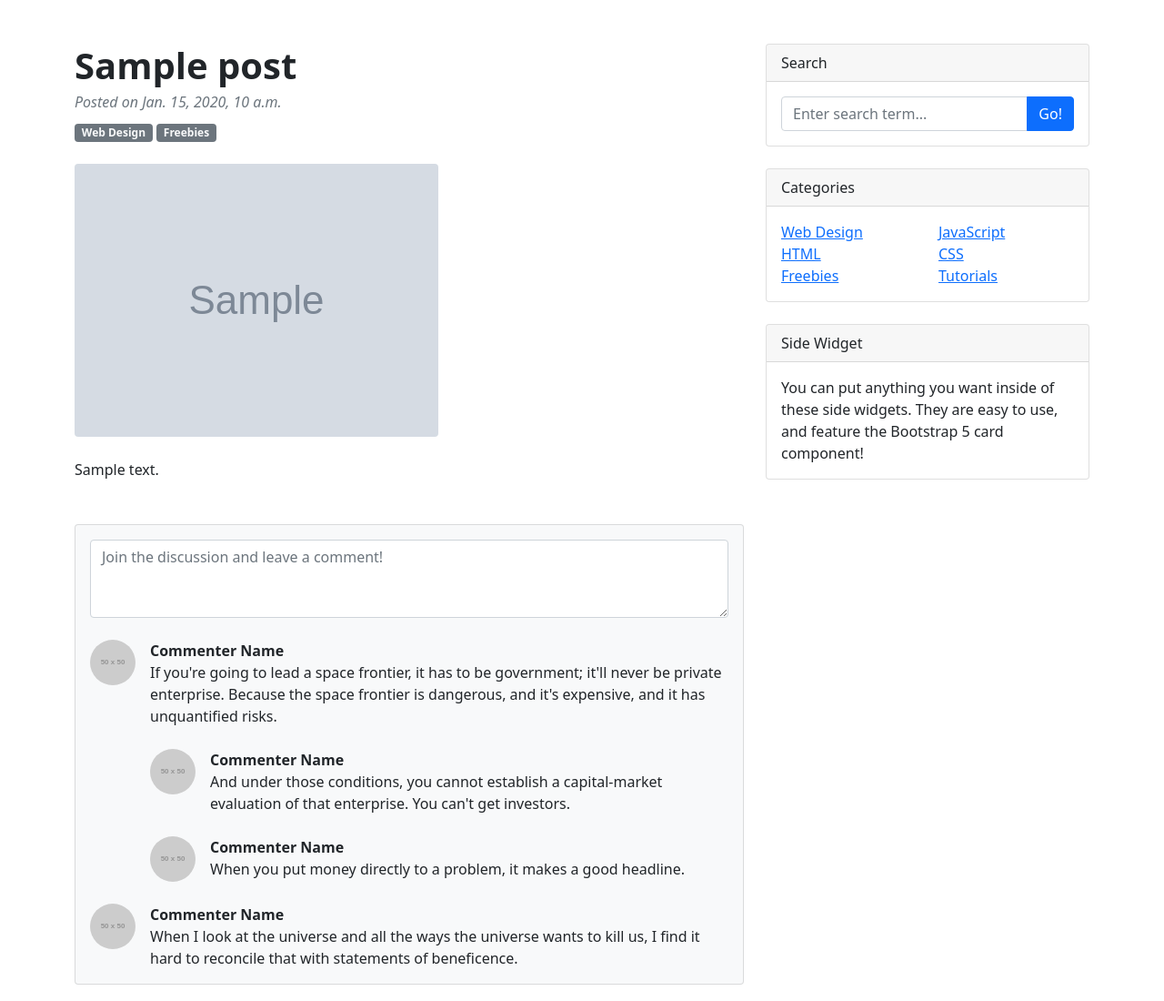
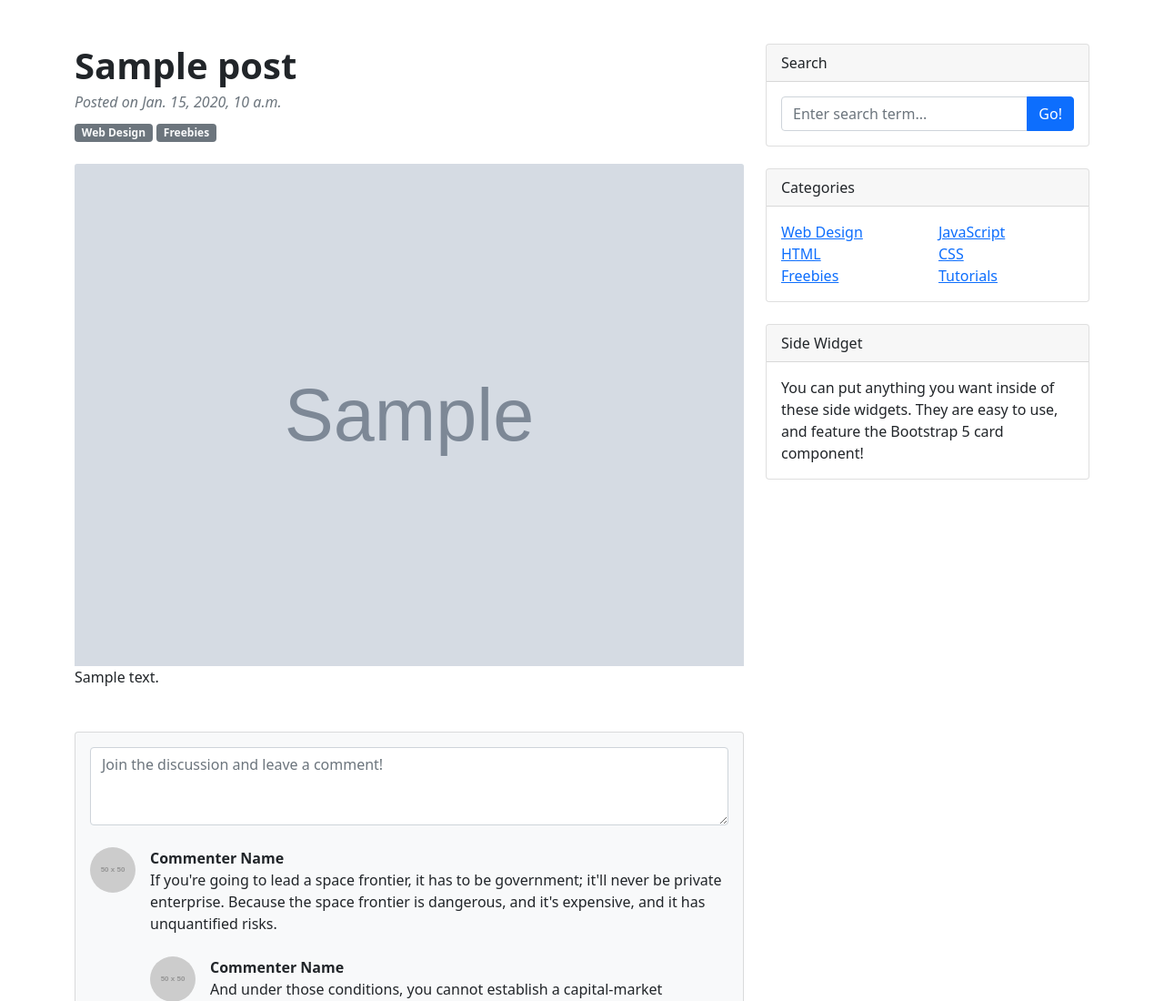
Before and after one commit to joon9912/do_it_django_a_to_z, a Django app: template blog/templates/blog/post_detail.html in a window 1280 px wide. Shown: the part 112-1212 px from the top of the page at 91% size. Run offline with Django 4.2, Linux system fonts and the light colour scheme; tables that the repository leaves empty hold one stand-in row (values such as "Sample post"); the template is opened without the code that fills it: values that come from a table or form of the project are taken from there, most other values are stand-ins (such as "Sample title", 1, 10 or a date in 2020); grey boxes marked "Sample" are stand-in pictures; grey boxes labelled with a size stand in for pictures from a placeholder-image service; some libraries are stand-ins or nearby versions.

Commit message:
포스트 목록, 상세 페이지에서 대표 이미지 없을 때 문제 해결

```diff
--- a/blog/templates/blog/post_detail.html
+++ b/blog/templates/blog/post_detail.html
@@ -47,7 +47,11 @@
                             <a class="badge bg-secondary text-decoration-none link-light" href="#!">Freebies</a>
                         </header>
                         <!-- Preview image figure-->
-                        <figure class="mb-4"><img class="img-fluid rounded" src="{{ post.head_image.url }}" alt="..." /></figure>
+                        {% if p.head_image %}
+                            <img class="card-img-top" src="{{ p.head_image.url }}" alt="{{ p }} head image" />
+                        {% else %}
+                            <img class="card-img-top" src="https://picsum.photos/seed/{{ p.id }}/800/200" alt="random_image">
+                        {% endif %}
                         <!-- Post content-->
                         <section class="mb-5">
                             <p>{{ post.content }}</p>
--- a/blog/templates/blog/post_list.html
+++ b/blog/templates/blog/post_list.html
@@ -81,7 +81,11 @@
                     {% for p in post_list %}
                     <!-- Blog Post -->
                     <div class="card mb-4">
-                        <a href="#!"><img class="card-img-top" src="{{ p.head_image.url }}" alt="..." /></a>
+                        {% if p.head_image %}
+                            <a href="#!"><img class="card-img-top" src="{{ p.head_image.url }}" alt="{{ p }} head image" /></a>
+                        {% else %}
+                            <img class="card-img-top" src="https://picsum.photos/seed/{{ p.id }}/800/200" alt="random_image">
+                        {% endif %}
                         <div class="card-body">
                             <h2 class="card-title h4">{{ p.title }}</h2>
                             <p class="card-text">{{ p.content }}</p>
```
Also changed, not shown: blog/models.py (line endings or trailing spaces).
